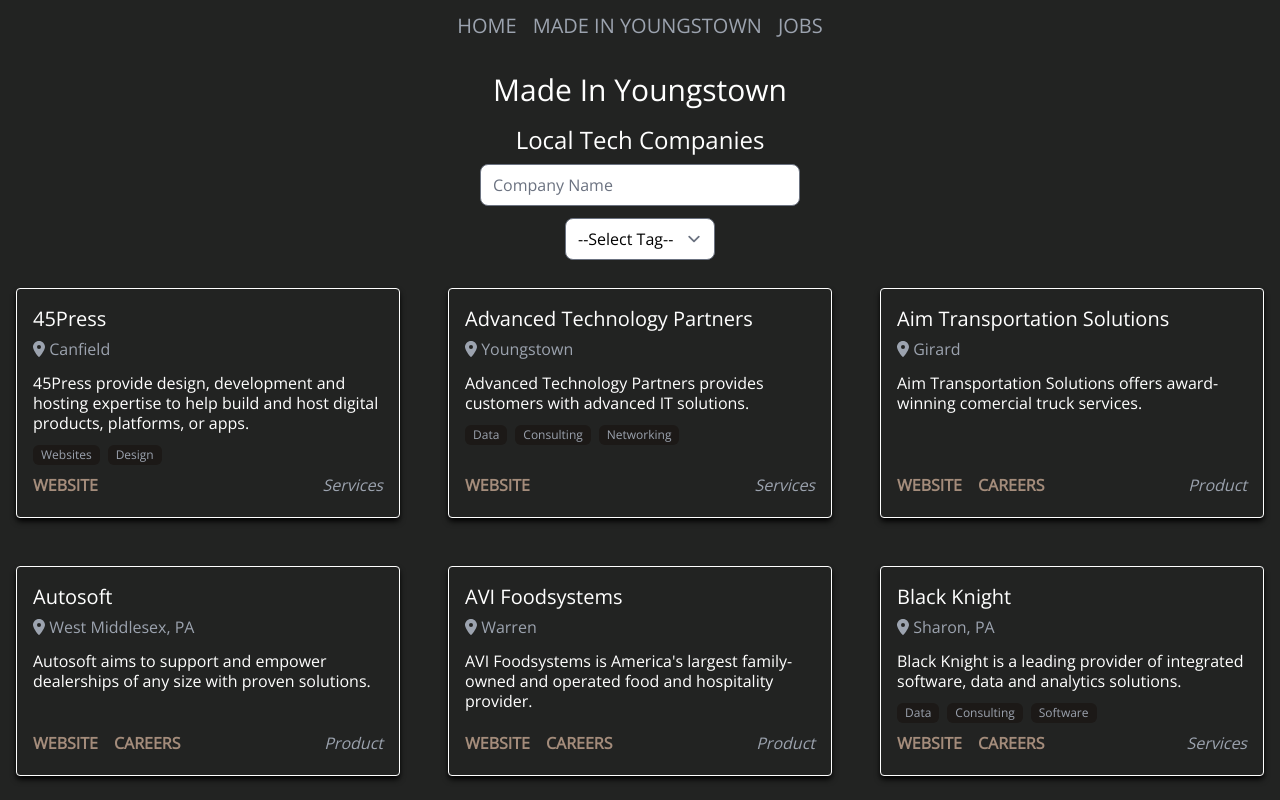
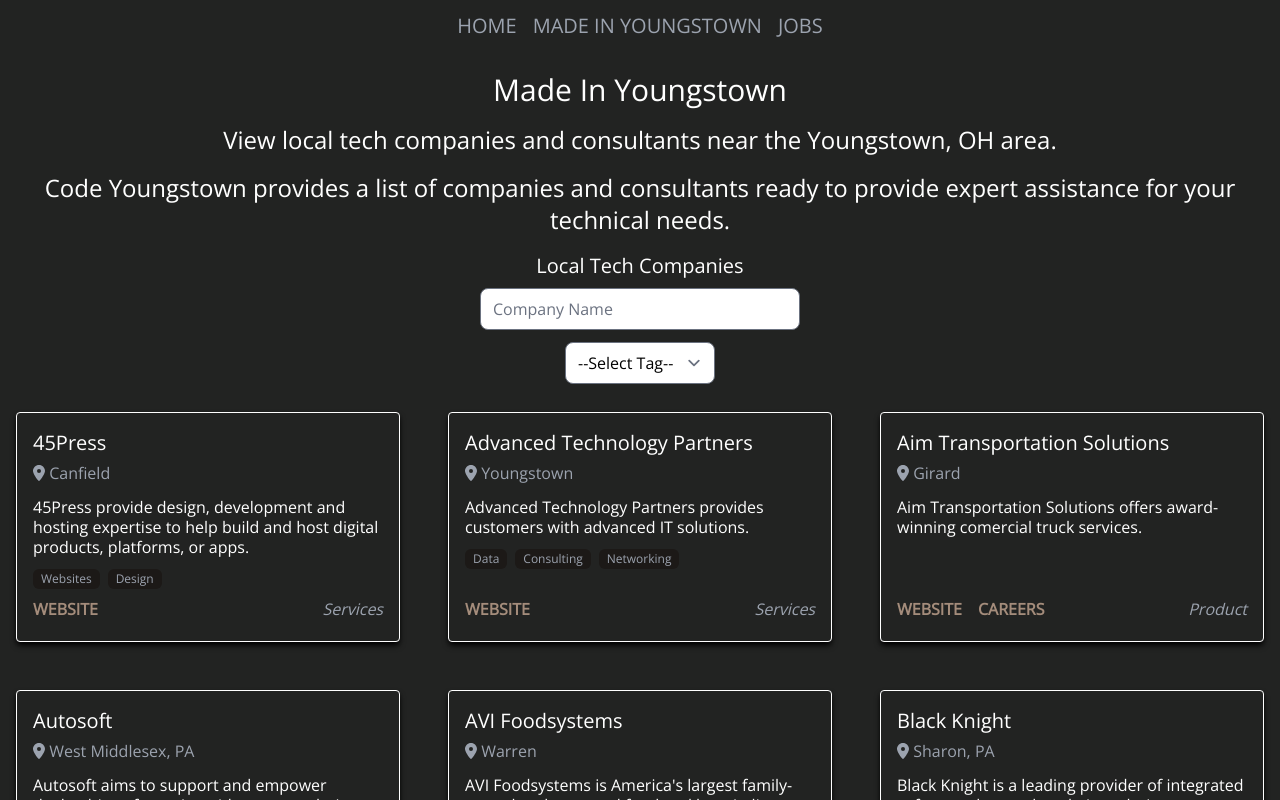
Before and after one commit to codeyoungstown/next-codeyoungstown.com, a Next.js app: page /made-in-youngstown in a window 1280 px wide. Shown: the top 800 px of the page. Built offline with nearby package versions, Linux system fonts and the light colour scheme.

Commit message:
Added SEO paragraphs to each page

```diff
--- a/pages/index.tsx
+++ b/pages/index.tsx
@@ -4,7 +4,7 @@ import Socials from "../components/Socials";
 import logo from "../public/code-youngstown-white-background-final.png";
 
 const pageDescription =
-  "Connecting software engineers, developers, and coders in the Youngstown, OH area. Join the ongoing chat via Slack and attend our meetups.";
+  "Code Youngstown, connecting software engineers, developers, and coders in the Youngstown, OH area.";
 
 export default function Home() {
   return (
@@ -19,7 +19,7 @@ export default function Home() {
           priority
         />
       </div>
-
+      <h1 className="text-3xl p-4">Welcome to Code Youngstown</h1>
       <h1 className="text-3xl p-4">
         Connecting software engineers, developers, and coders in the Youngstown,
         OH area.
--- a/pages/jobs-form.tsx
+++ b/pages/jobs-form.tsx
@@ -9,7 +9,7 @@ export default function JobsForm() {
   return (
     <Layout page="Submit a Job" description={pageDescription}>
       <h1 className="text-3xl p-2">
-        Add a listing to be featured on the Jobs Board
+        Add a listing to be featured on the Code Youngstown jobs board
       </h1>
 
       <div className="flex w-full justify-center">
--- a/pages/jobs.tsx
+++ b/pages/jobs.tsx
@@ -11,7 +11,9 @@ export default function Jobs() {
   return (
     <Layout page="Jobs" description={pageDescription}>
       <h1 className="text-3xl p-2">Jobs</h1>
-      <h2 className="text-2xl p-2">Community-sourced job opportunities</h2>
+      <h2 className="sm:text-2xl text-xl p-2">
+        View community-sourced job opportunities near the Youngstown, OH area.
+      </h2>
       <Link href="/jobs-form">
         <a className="hover:text-gray-300 underline">Submit a Job</a>
       </Link>
--- a/pages/made-in-youngstown.tsx
+++ b/pages/made-in-youngstown.tsx
@@ -8,7 +8,14 @@ export default function MadeInYoungstown() {
   return (
     <Layout page="Made In Youngstown" description={pageDescription}>
       <h1 className="text-3xl p-2">Made In Youngstown</h1>
-      <h2 className="text-2xl p-2">Local Tech Companies</h2>
+      <h2 className="sm:text-2xl text-xl p-2">
+        View local tech companies and consultants near the Youngstown, OH area.
+      </h2>
+      <h2 className="sm:text-2xl text-xl p-2">
+        Code Youngstown provides a list of companies and consultants ready to
+        provide expert assistance for your technical needs.
+      </h2>
+      <h3 className="text-xl p-2">Local Tech Companies</h3>
       <div className="flex justify-center">
         <Companies />
       </div>
```
